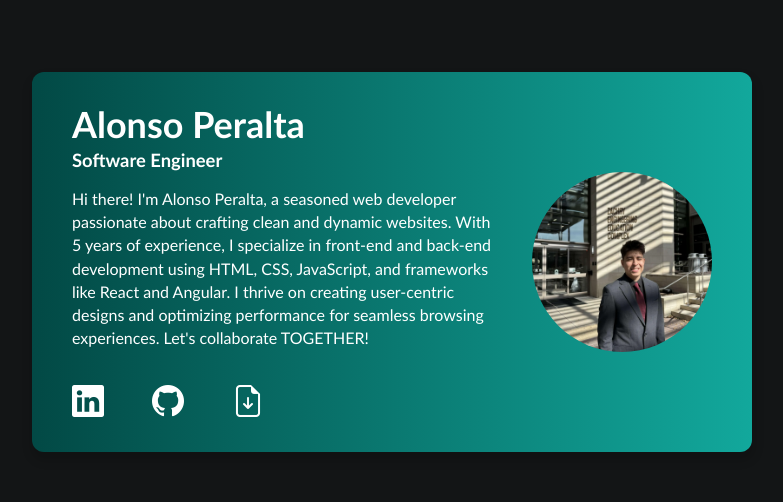
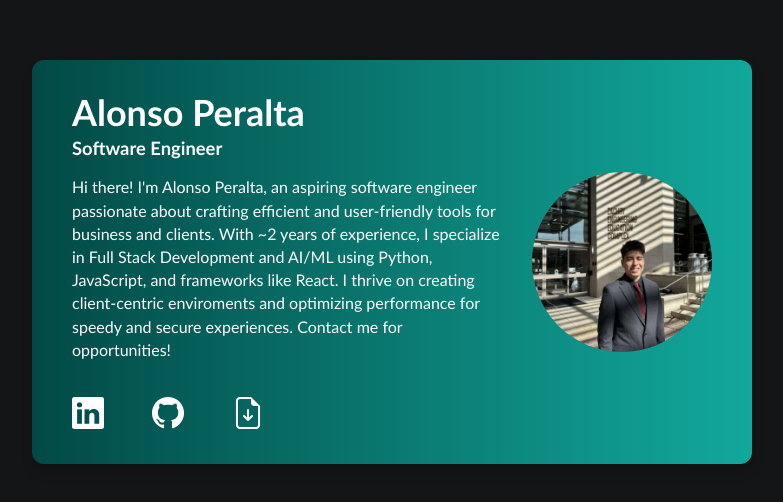
Before and after one commit to aperalta03/personal-portfolio, a Next.js app: page / in a window 1280 px wide. Shown: the part 138-640 px from the top of the page, without its empty margins (248-1031 px from the left). Built offline with nearby package versions, Linux system fonts and the light colour scheme.

Commit message:
New Description

```diff
--- a/src/pages/index.js
+++ b/src/pages/index.js
@@ -6,10 +6,11 @@ export default function Home() {
         <Card
             name = "Alonso Peralta"
             position = "Software Engineer"
-            aboutMe = {`Hi there! I'm Alonso Peralta, a seasoned web developer passionate about crafting clean and dynamic websites. With 5 years of experience, I specialize in front-end and back-end development using HTML, CSS, JavaScript, and frameworks like React and Angular.
-
-            I thrive on creating user-centric designs and optimizing performance for seamless browsing experiences. Let's collaborate TOGETHER!`}
-
+            aboutMe =  {
+                `Hi there! I'm Alonso Peralta, an aspiring software engineer passionate about crafting efficient and user-friendly tools for business and clients.
+                With ~2 years of experience, I specialize in Full Stack Development and AI/ML using Python, JavaScript, and frameworks like React.
+                I thrive on creating client-centric enviroments and optimizing performance for speedy and secure experiences. Contact me for opportunities!`
+            }
             linkedin="https://www.linkedin.com/in/aperalta03"
             github="https://github.com/aperalta03"
             cvLink="/files/resume.pdf"
```
